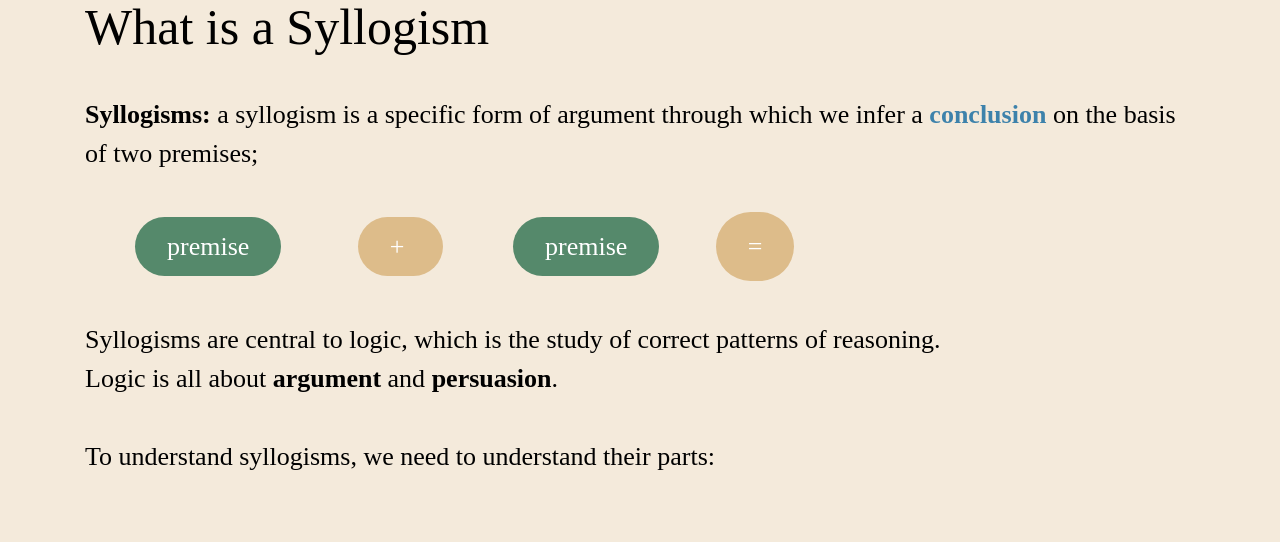
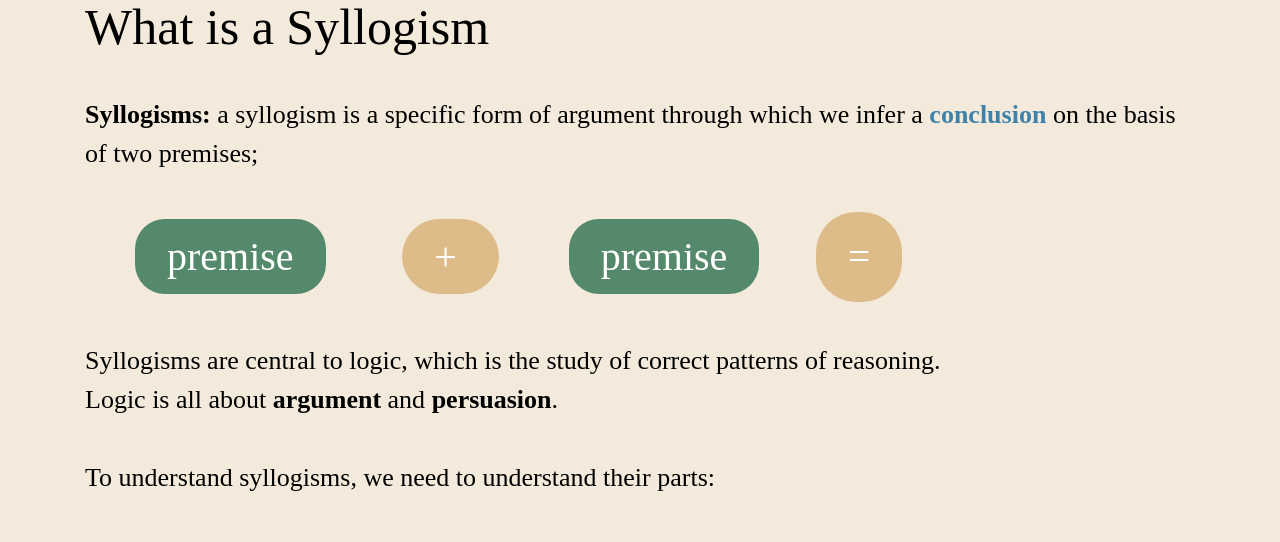
Before and after one commit to gruiiiw/ui_design_syllogism, a Flask app: page /learn/1 in a window 1280 px wide. Shown: the part 127-669 px from the top of the page. Run offline with Flask 3, Linux system fonts and the light colour scheme; some libraries are stand-ins or nearby versions.

Commit message:
Update main.css

```diff
--- a/static/main.css
+++ b/static/main.css
@@ -49,15 +49,19 @@
     color: white;
     padding: 15px 32px;
     margin: 50px;
+    font-size: 40px;
+
 }
 
 .tan-button{
-    background-color: #DDBC8A; /* Green */
+    background-color: #DDBC8A;
     border: none;
     border-radius: 40px;
     color: white;
     padding: 15px 32px;
     margin: 20px;
+    font-size: 40px;
+
 }
 
 #equalsButton{
@@ -66,11 +70,11 @@
     border-radius: 40px;
     color: white;
     padding: 15px 32px;
+    font-size: 40px;
 }
 
 #equalsButton:hover {
     background-color: #f2d3a5
-
 }
 
 .subject{
```
